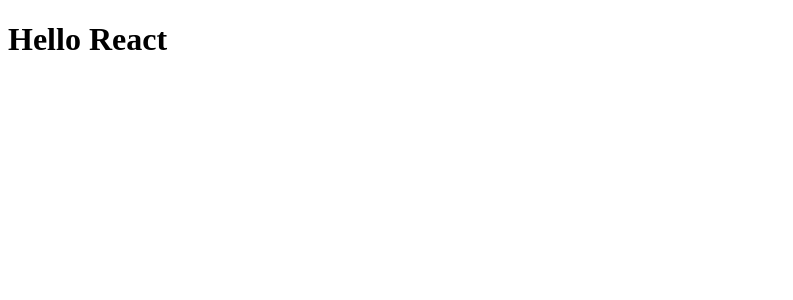
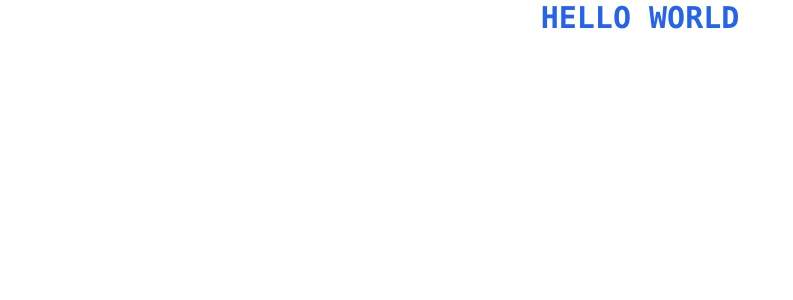
Before and after one commit to ajs-codes/React-Track, a React (Create React App) app: page / in a window 1280 px wide. Shown: the top 300 px of the page, without its empty margins (0-793 px from the left). Built offline with nearby package versions, Linux system fonts and the light colour scheme; the HTML template or start-up script is replaced by a standard one.

Commit message:
tailwind css added and configured

```diff
--- /dev/null
+++ b/craco.config.js
@@ -0,0 +1,10 @@
+module.exports = {
+    style: {
+      postcss: {
+        plugins: [
+          require('tailwindcss'),
+          require('autoprefixer'),
+        ],
+      },
+    },
+  }
--- a/src/App.js
+++ b/src/App.js
@@ -1,8 +1,10 @@
+import React from "react";
+
 function App() {
   return (
-    <>
-      <h1>Hello React</h1>
-    </>
+    <div className="h-screen w-screen">
+      <h1 className="font-mono text-3xl text-center text-blue-600 font-semibold">{"hello world".toUpperCase()}</h1>
+    </div>
   );
 }
 
--- /dev/null
+++ b/src/index.css
@@ -0,0 +1,3 @@
+@tailwind base;
+@tailwind components;
+@tailwind utilities;
--- a/src/index.js
+++ b/src/index.js
@@ -1,15 +1,7 @@
-import React from 'react';
-import ReactDOM from 'react-dom';
+import React from "react";
+import ReactDOM from "react-dom";
+import "./index.css";
 
-import App from './App';
+import App from "./App";
 
-ReactDOM.render(
-  <React.StrictMode>
-    <App />
-  </React.StrictMode>,
-  document.getElementById('root')
-);
-
-// If you want to start measuring performance in your app, pass a function
-// to log results (for example: reportWebVitals(console.log))
-// or send to an analytics endpoint. Learn more: https://bit.ly/CRA-vitals
+ReactDOM.render(<App />, document.getElementById("root"));
--- /dev/null
+++ b/tailwind.config.js
@@ -0,0 +1,11 @@
+module.exports = {
+  purge: ['./src/**/*.{js,jsx,ts,tsx}', './public/index.html'],
+  darkMode: false, // or 'media' or 'class'
+  theme: {
+    extend: {},
+  },
+  variants: {
+    extend: {},
+  },
+  plugins: [],
+}
```
Also changed, not shown: package.json (+9 -3 lines), 1 other file (tests, documents, lock files or other folders).
